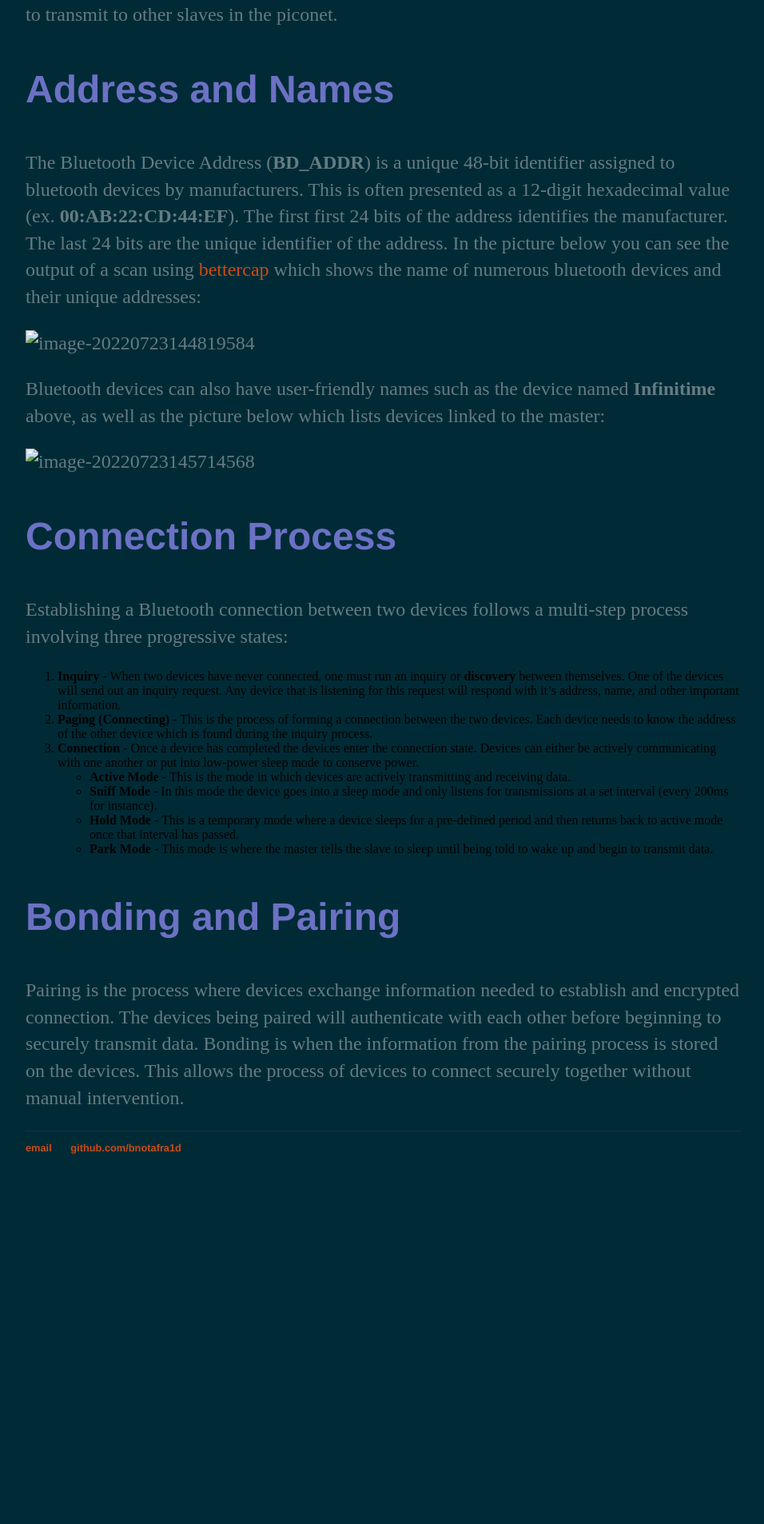
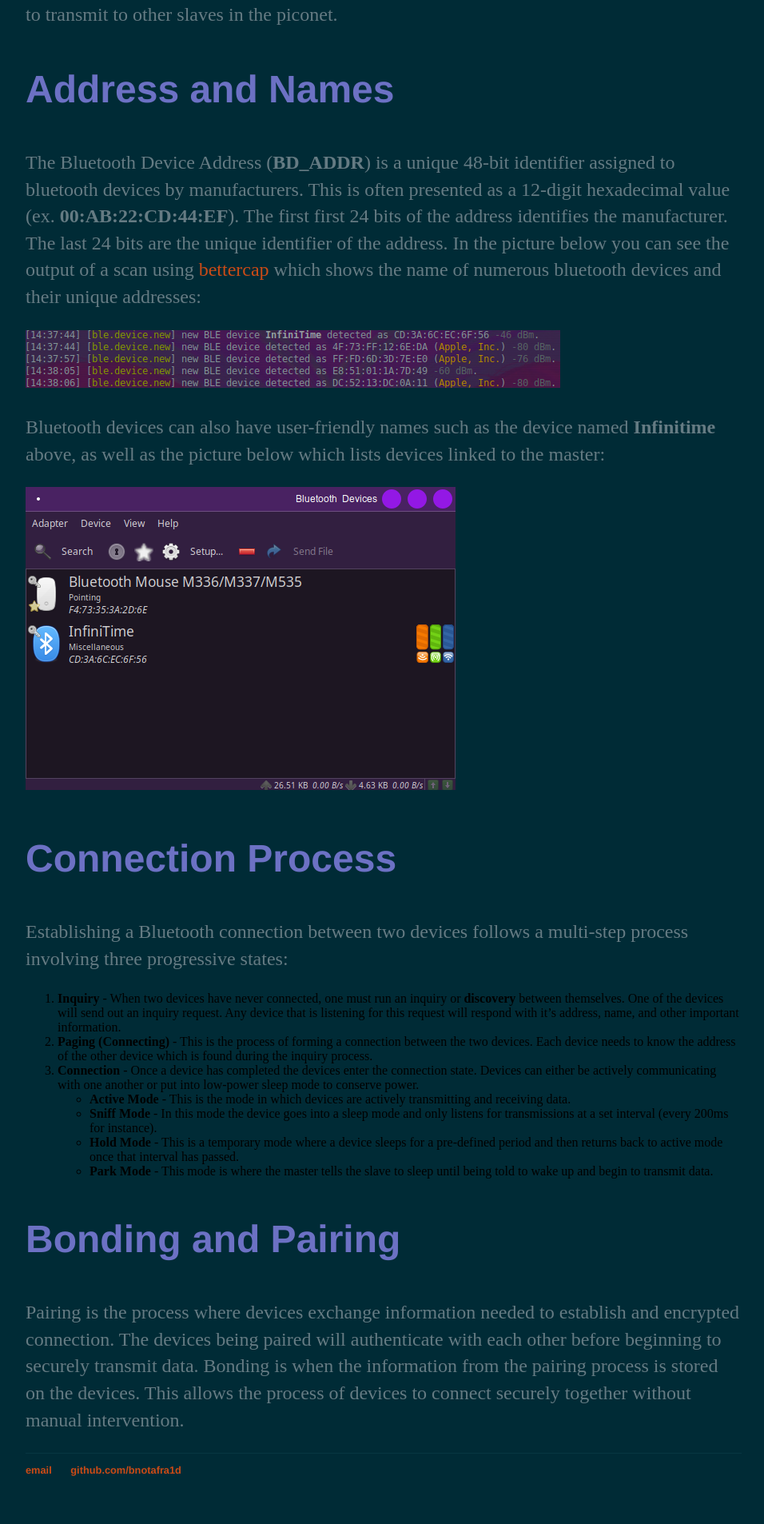
Before and after one commit to bnOtafra1d/bnOtafra1d.github.io, a Jekyll site: the page built from _posts/2022-07-23-bluetooth-essentials.md, in a window 1280 px wide. Shown: the part 1066-2972 px from the top of the page at 80% size, without its empty margins (160-1116 px from the left). Built offline with Jekyll 4.4.1, drawn with Linux system fonts in a browser that asks for light colours; our own code applies the rules of GitHub Pages for plain Markdown files; before the commit the page ends 2569 px from its top, so only the background shows below that.

Commit message:
Update 2022-07-23-bluetooth-essentials.md

```diff
--- a/_posts/2022-07-23-bluetooth-essentials.md
+++ b/_posts/2022-07-23-bluetooth-essentials.md
@@ -18,11 +18,11 @@ Using this model the master is able to coordinate and send data to any of it's s
 
 The Bluetooth Device Address (**BD_ADDR**) is a unique 48-bit identifier assigned to bluetooth devices by manufacturers. This is often presented as a 12-digit hexadecimal value (ex. **00:AB:22:CD:44:EF**). The first first 24 bits of the address identifies the manufacturer. The last 24 bits are the unique identifier of the address. In the picture below you can see the output of a scan using [bettercap](https://www.bettercap.org/) which shows the name of numerous bluetooth devices and their unique addresses:
 
-![image-20220723144819584](/home/eris/snap/typora/57/.config/Typora/typora-user-images/image-20220723144819584.png)
+![image-20220723144819584](/images/image-20220723144819584.png)
 
 Bluetooth devices can also have user-friendly names such as the device named **Infinitime** above, as well as the picture below which lists devices linked to the master:
 
-![image-20220723145714568](/home/eris/snap/typora/57/.config/Typora/typora-user-images/image-20220723145714568.png)
+![image-20220723145714568](/images/image-20220723145714568.png)
 
 ### Connection Process
 
```
